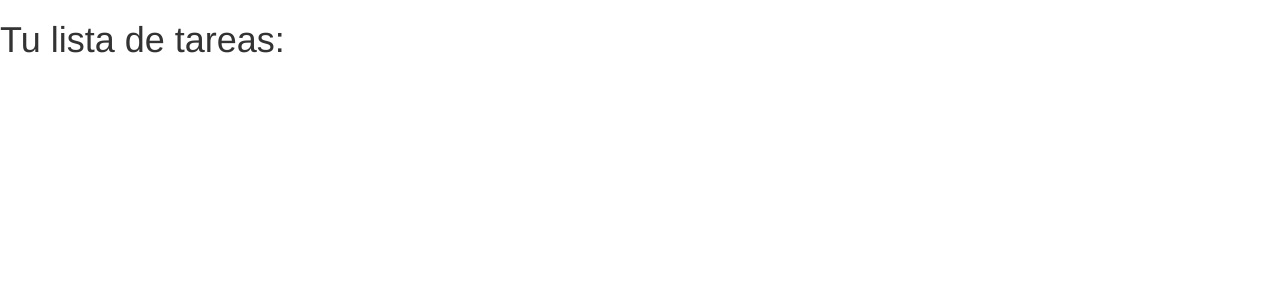
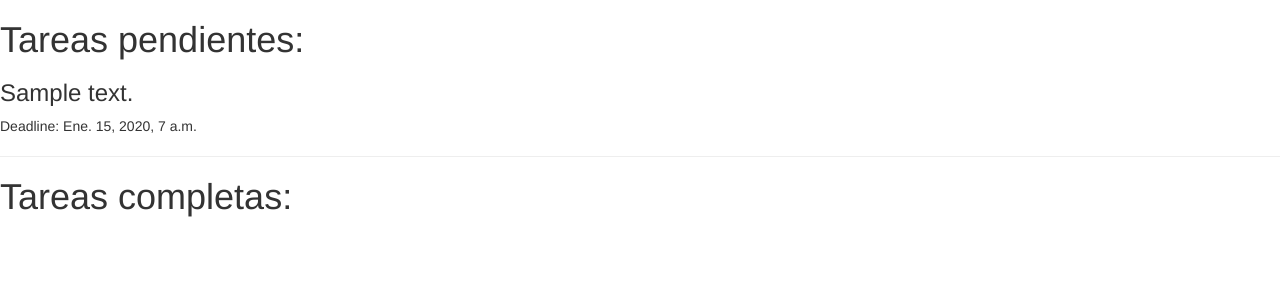
Before and after one commit to lautaronahuelp/TareaFina, a Django app: page / in a window 1280 px wide. Shown: the top 300 px of the page. Run offline with Django 3.2, Linux system fonts and the light colour scheme; a user stored in the database is signed in; tables that the repository leaves empty hold one stand-in row (values such as "Sample post"); some libraries are stand-ins or nearby versions.

Commit message:
Se inicia la lista de tareas

```diff
--- a/tareas/models.py
+++ b/tareas/models.py
@@ -23,7 +23,7 @@ class TareaFina(models.Model):
     meta = models.ForeignKey(Tarea, on_delete=models.CASCADE)
     description = models.CharField(max_length=200)
     order = models.SmallIntegerField()
-    satisfaction = models.ForeignKey(Reaccion, on_delete=models.CASCADE)
+    satisfaction = models.ForeignKey(Reaccion, blank=True, null=True, on_delete=models.CASCADE)
     created_date = models.DateTimeField(default=timezone.now)
     completed_date = models.DateTimeField(blank=True, null=True)
 
--- a/tareas/templates/tareas/lista_tareas.html
+++ b/tareas/templates/tareas/lista_tareas.html
@@ -1,5 +1,11 @@
 {% extends 'tareas/base.html' %}
 
 {% block content %}
-    <h1>Tu lista de tareas:</h1>
+    <h1>Tareas pendientes:</h1>
+    {% for tarea in lista %}
+        <h3>{{ tarea.description }}</h3>
+        <p>Deadline: {{ tarea.deadline_date }}</p>
+    {% endfor %}
+    <hr>
+    <h1>Tareas completas:</h1>
 {% endblock %}
--- a/tareas/views.py
+++ b/tareas/views.py
@@ -1,6 +1,9 @@
 from django.shortcuts import render
 from django.contrib.auth.decorators import login_required
+from .models import Tarea, TareaFina
 
 @login_required
 def lista_tareas(request):
-    return render(request, 'tareas/lista_tareas.html')
+    lista = Tarea.objects.filter(author = request.user).order_by('-created_date')
+
+    return render(request, 'tareas/lista_tareas.html', {'lista': lista})
```
Also changed, not shown: tareas/migrations/0003_alter_tareafina_satisfaction.py (added).
